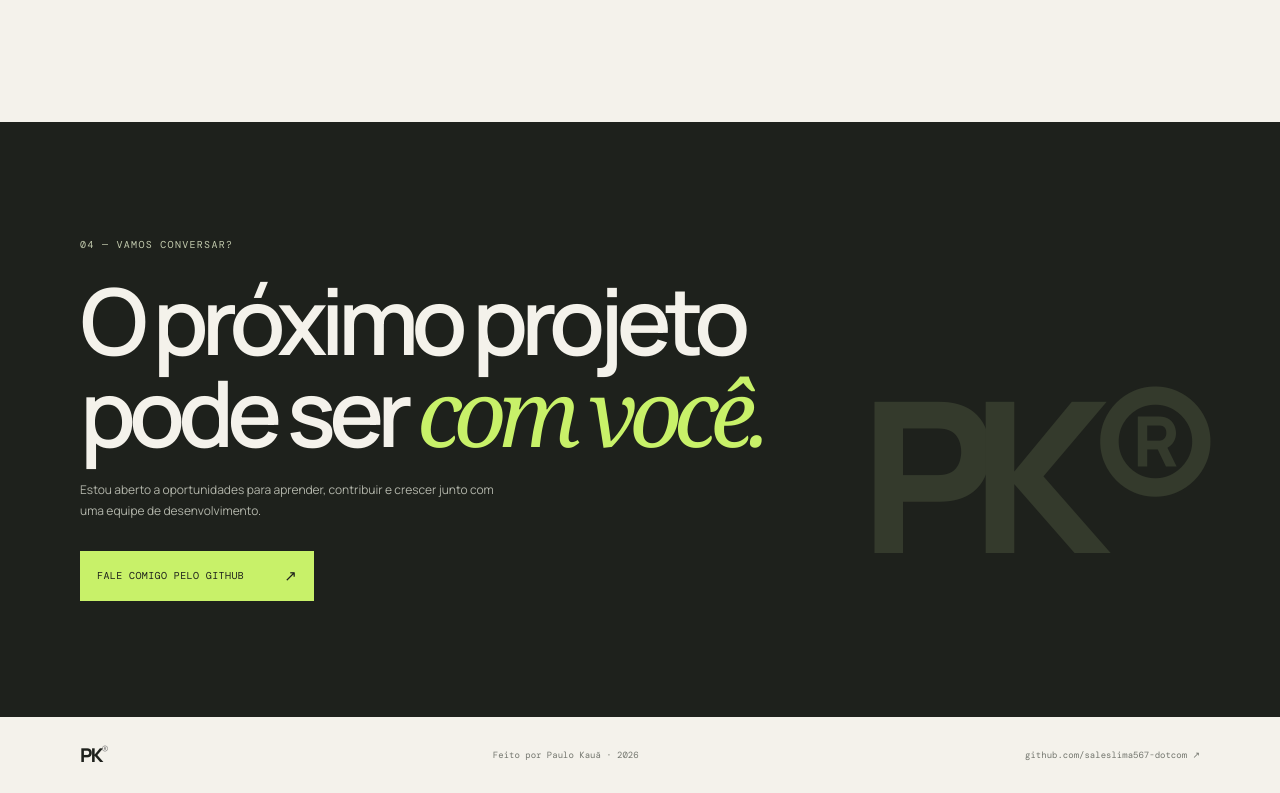
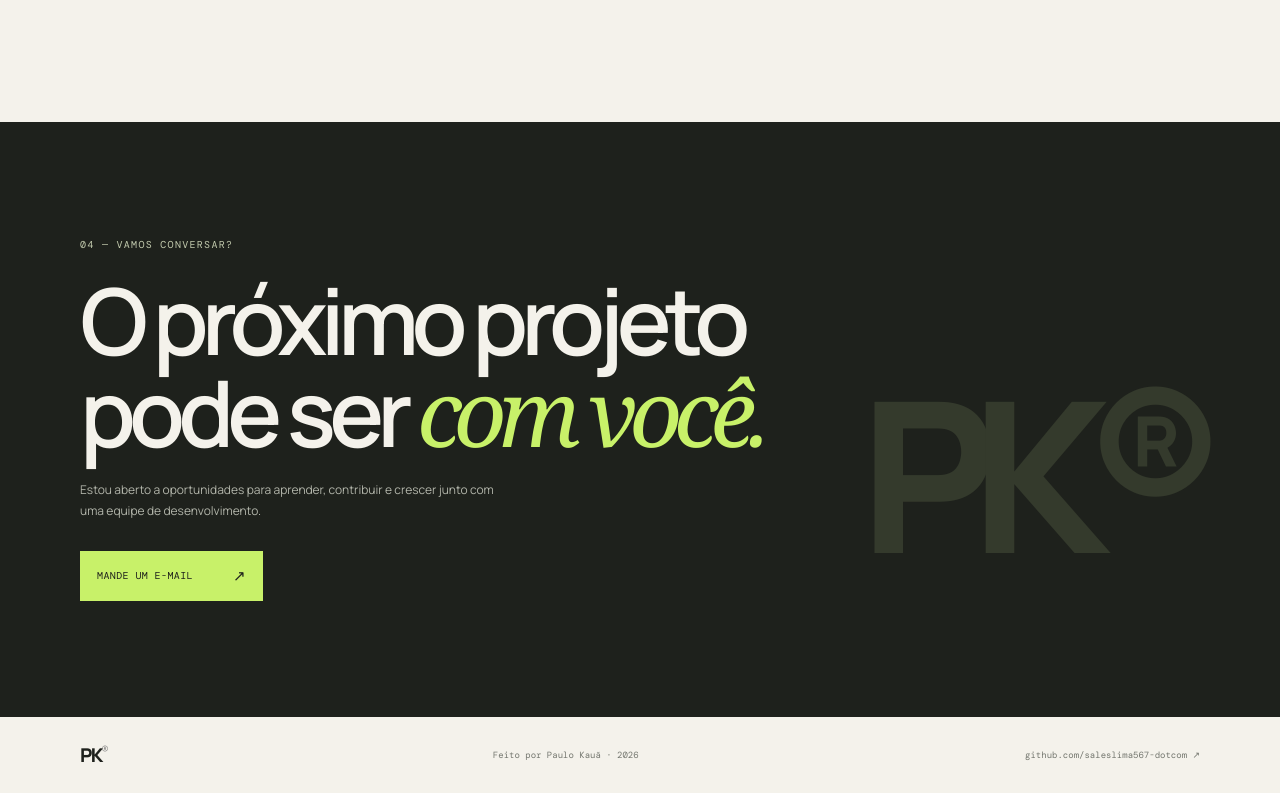
Before and after one commit to saleslima567-dotcom/portfolio-paulo-kaua, a plain HTML site: page index.html in a window 1280 px wide. Shown: the part 3153-3946 px from the top of the page. Drawn offline with nearby package versions, Linux system fonts and the light colour scheme.

Commit message:
Adicionar contato por e-mail

```diff
--- a/index.html
+++ b/index.html
@@ -78,7 +78,7 @@
 
       <section class="toolkit wrap section"><div class="section-head reveal"><p class="eyebrow">03 — ferramentas que venho usando</p><h2>Meu <em>kit de trabalho.</em></h2></div><div class="toolkit-grid reveal"><div class="tool"><span>01</span><b>Interface</b><p>HTML · CSS · JavaScript<br />React · TypeScript</p></div><div class="tool"><span>02</span><b>Servidor e dados</b><p>Python · Flask · SQLAlchemy<br />PostgreSQL · SQLite</p></div><div class="tool"><span>03</span><b>Fluxo e publicação</b><p>Git · GitHub<br />Docker · Render</p></div></div><p class="toolkit-note">Tecnologias utilizadas nos projetos apresentados.</p></section>
 
-      <section class="contact section" id="contato"><div class="wrap contact-inner reveal"><p class="eyebrow">04 — vamos conversar?</p><h2>O próximo projeto<br />pode ser <em>com você.</em></h2><p>Estou aberto a oportunidades para aprender, contribuir e crescer junto com uma equipe de desenvolvimento.</p><a class="contact-button" href="https://github.com/saleslima567-dotcom" target="_blank" rel="noreferrer">fale comigo pelo GitHub <span>↗</span></a><span class="contact-mark">PK®</span></div></section>
+      <section class="contact section" id="contato"><div class="wrap contact-inner reveal"><p class="eyebrow">04 — vamos conversar?</p><h2>O próximo projeto<br />pode ser <em>com você.</em></h2><p>Estou aberto a oportunidades para aprender, contribuir e crescer junto com uma equipe de desenvolvimento.</p><a class="contact-button" href="mailto:saleslima567@gmail.com">mande um e-mail <span>↗</span></a><span class="contact-mark">PK®</span></div></section>
     </main>
     <footer class="site-footer wrap"><a class="wordmark" href="#inicio">PK<span>®</span></a><span>Feito por Paulo Kauã · 2026</span><a href="https://github.com/saleslima567-dotcom" target="_blank" rel="noreferrer">github.com/saleslima567-dotcom ↗</a></footer>
   </body>
```
Also changed, not shown: 1 other file.
